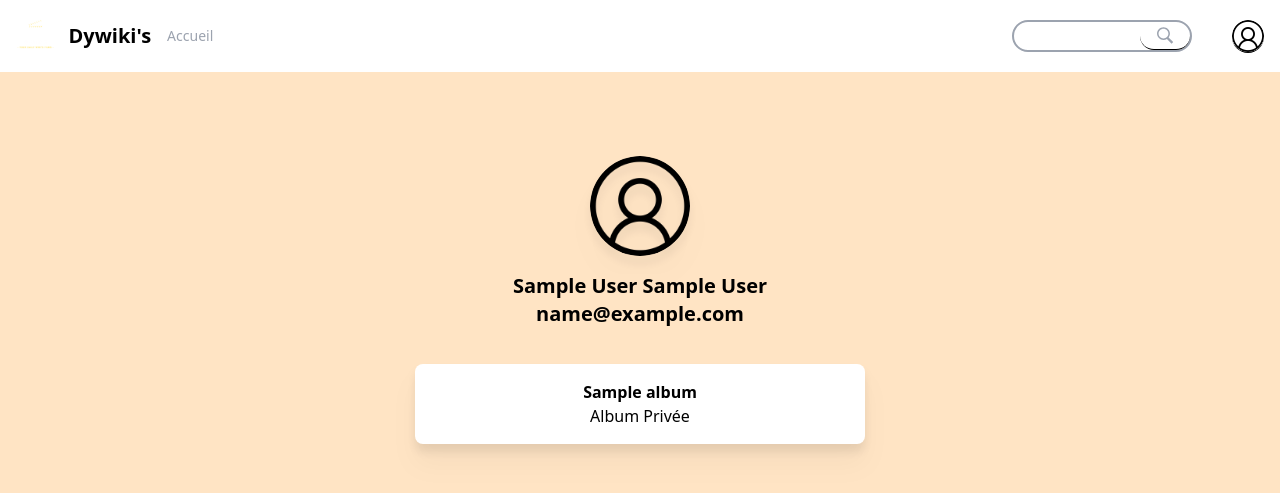
After one commit to tinkode92/ProjetDevLabBack_Bekrarchouche_Bucpsun, a PHP site: page /user_profile.php in a window 1280 px wide. The commit adds this page. Shown: the top 493 px of the page. Run offline with PHP 8.4, Linux system fonts and the light colour scheme; the visitor is signed in with stand-in values (Sample User, id 1); tables that the repository leaves empty hold one stand-in row (values such as "Sample post"); some libraries are stand-ins or nearby versions.

Commit message:
:construction: Add personnal profile page, update nav in french language, add a page with all user who are register (for later)

```diff
--- a/src/connection.php
+++ b/src/connection.php
@@ -22,6 +22,16 @@ class Connection
             'first_name' => $user->firstName,
             'last_name' => $user->lastName,
         ]);
+    }
+
+    public function findUser(): array
+    {
+        $query = "SELECT * FROM user";
+
+        $stmt = $this->pdo->prepare($query);
+        $stmt->execute(array());
+
+        return $data = $stmt->fetchAll(PDO::FETCH_ASSOC);
     }
 
     public function InsertAlbum(Album $album): bool
--- a/src/template/nav.php
+++ b/src/template/nav.php
@@ -7,13 +7,13 @@
         <div class="items-center justify-between hidden w-full md:flex md:w-auto" id="mobile-menu-2">
             <ul class="flex flex-col p-4 border border-gray-100 rounded-lg bg-gray-50 md:flex-row md:space-x-8 md:mt-0 md:text-sm md:font-medium md:border-0 md:bg-white dark:bg-gray-800 md:dark:bg-gray-900 dark:border-gray-700">
                 <li>
-                    <a href="./home.php" class="block py-2 pl-3 pr-4 text-white rounded md:bg-transparent md:text-gray-400 hover:text-white md:p-0 dark:text-white" aria-current="page">Home</a>
+                    <a href="./home.php" class="block py-2 pl-3 pr-4 text-white rounded md:bg-transparent md:text-gray-400 hover:text-white md:p-0 dark:text-white" aria-current="page">Accueil</a>
                 </li>
                 <li>
-                    <a href="#" class="block py-2 pl-3 pr-4 text-white rounded hover:bg-gray-100 md:hover:bg-transparent md:hover:text-blue-700 md:p-0 dark:text-gray-400 md:dark:hover:text-white dark:hover:bg-gray-700 dark:hover:text-white md:dark:hover:bg-transparent dark:border-gray-700">About</a>
+                    <a href="#" class="block py-2 pl-3 pr-4 text-white rounded hover:bg-gray-100 md:hover:bg-transparent md:hover:text-blue-700 md:p-0 dark:text-gray-400 md:dark:hover:text-white dark:hover:bg-gray-700 dark:hover:text-white md:dark:hover:bg-transparent dark:border-gray-700">À propos</a>
                 </li>
                 <li>
-                    <a href="#" class="block py-2 pl-3 pr-4 text-white rounded hover:bg-gray-100 md:hover:bg-transparent md:hover:text-blue-700 md:p-0 dark:text-gray-400 md:dark:hover:text-white dark:hover:bg-gray-700 dark:hover:text-white md:dark:hover:bg-transparent dark:border-gray-700">Contact</a>
+                    <a href="./profile_list.php" class="block py-2 pl-3 pr-4 text-white rounded hover:bg-gray-100 md:hover:bg-transparent md:hover:text-blue-700 md:p-0 dark:text-gray-400 md:dark:hover:text-white dark:hover:bg-gray-700 dark:hover:text-white md:dark:hover:bg-transparent dark:border-gray-700">Profil</a>
                 </li>
                 <li>
                     <a href="./categorie.php" class="block py-2 pl-3 pr-4 text-white rounded hover:bg-gray-100 md:hover:bg-transparent md:hover:text-blue-700 md:p-0 dark:text-gray-400 md:dark:hover:text-white dark:hover:bg-gray-700 dark:hover:text-white md:dark:hover:bg-transparent dark:border-gray-700">Categories</a>
@@ -39,10 +39,10 @@
                 </div>
                 <ul class="py-1" aria-labelledby="user-menu-button">
                     <li>
-                        <a href="./album.php" class="block px-4 py-2 text-sm text-gray-700 hover:bg-gray-100 dark:hover:bg-gray-600 dark:text-gray-200 dark:hover:text-white">Vos albums</a>
+                        <a href="./user_profile.php" class="block px-4 py-2 text-sm text-gray-700 hover:bg-gray-100 dark:hover:bg-gray-600 dark:text-gray-200 dark:hover:text-white">Votre profil</a>
                     </li>
                     <li>
-                        <a href="#" class="block px-4 py-2 text-sm text-gray-700 hover:bg-gray-100 dark:hover:bg-gray-600 dark:text-gray-200 dark:hover:text-white">Paramètres</a>
+                        <a href="./album.php" class="block px-4 py-2 text-sm text-gray-700 hover:bg-gray-100 dark:hover:bg-gray-600 dark:text-gray-200 dark:hover:text-white">Vos albums</a>
                     </li>
                     <li>
                         <a href="src/logout.php" class="block px-4 py-2 text-sm text-gray-700 hover:bg-gray-100 dark:hover:bg-gray-600 dark:text-gray-200 dark:hover:text-white">Déconnexion</a>
--- /dev/null
+++ b/user_profile.php
@@ -0,0 +1,64 @@
+<?php
+session_start();
+require_once 'src/user.php';
+require_once 'src/connection.php';
+require_once 'src/ALBUM.php';
+
+?>
+
+<!doctype html>
+<html lang="en">
+<head>
+    <meta charset="UTF-8">
+    <meta name="viewport" content="width=device-width, user-scalable=no, initial-scale=1.0, maximum-scale=1.0, minimum-scale=1.0">
+    <meta http-equiv="X-UA-Compatible" content="ie=edge">
+    <link rel="stylesheet" href="CSS/style.css">
+    <script src="https://cdn.tailwindcss.com"></script>
+    <title>Dywiki's <?php echo $_SESSION["user_name"]?></title>
+</head>
+<body>
+<?php require_once "src/template/nav.php"?>
+
+<div class="flex justify-center mt-16">
+    <div class="flex justify-center flex-col py-5 px-6">
+        <div class="flex justify-center">
+            <img src="src/assets/img/usser.png" alt="image-profile" class= "w-[100px] object-cover rounded-full drop-shadow-xl">
+        </div>
+
+        <div class="flex flex-col my-4">
+            <h1 class="text-center font-semibold text-xl"><?php echo $_SESSION["user_name"]?> <?php echo $_SESSION["user_last_name"]?></h1>
+            <p class="text-center font-semibold text-xl"><?php echo $_SESSION["user_email"]?></p>
+        </div>
+    </div>
+</div>
+<div class="flex justify-center">
+    <div class="flex flex-col justify-center gap-y-4 mx-6 w-[450px]">
+        <?php $connection = New Connection();
+        $album = $connection->findAlbum($_SESSION["user_id"]);
+
+        foreach ($album as $alb) {
+            if ($alb['status'] === 0) {
+                $alb['status'] = "Public";
+            } else {
+                $alb['status'] = "Privée";
+            }
+            ?>
+            <div class="flex justify-center py-4 px-2 bg-white rounded-t-lg rounded-b-lg drop-shadow-xl flex flex-col align-center hover:scale-105 transition-all">
+                <p class="flex items-center justify-center font-semibold"><?php echo $alb['name']?></p>
+                <p class="flex items-center justify-center">Album <?php echo $alb['status']?></p>
+                <a class="absolute h-full w-full" href="single_album.php?&name=<?php echo $alb['name']?>&id=<?php echo $alb['id']?>"></a>
+            </div>
+        <?php }
+
+        ?>
+    </div>
+
+</div>
+
+
+
+<script src="JS/api_query.js"></script>
+<script src="JS/movies.js"></script>
+<script src="JS/script.js"></script>
+</body>
+</html>
```
Also changed, not shown: profile_list.php (added, +45 -0 lines).
